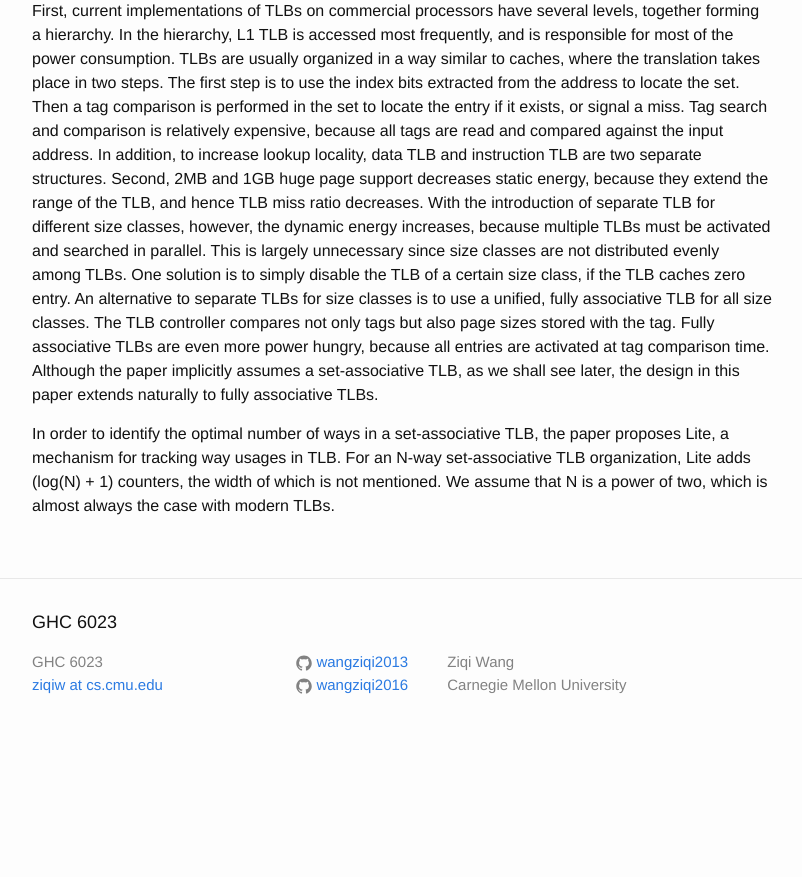
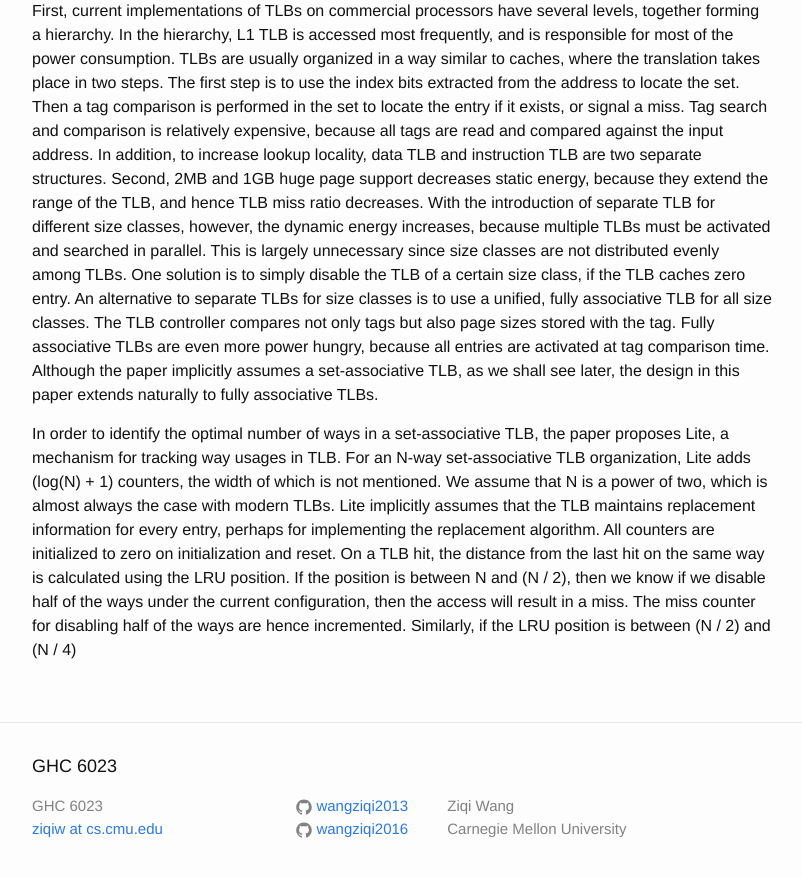
Before and after one commit to wangziqi2013/wangziqi2013.github.io, a Jekyll site: the page built from _posts/2018-06-19-Energy-Efficient-Address-Translation.markdown, in a window 1280 px wide and 900 px high, scrolled down 658 px. Shown: the top 877 px of the window, without its empty margins (238-1040 px from the left). Built offline with Jekyll 4.4.1, drawn with Linux system fonts in a browser that asks for light colours; before the commit the page ends 1414 px from its top, so only the background shows below that.

Commit message:
Working on the design

```diff
--- a/_posts/2018-06-19-Energy-Efficient-Address-Translation.markdown
+++ b/_posts/2018-06-19-Energy-Efficient-Address-Translation.markdown
@@ -42,4 +42,9 @@ TLBs.
 In order to identify the optimal number of ways in a set-associative TLB, the paper proposes Lite, a mechanism
 for tracking way usages in TLB. For an N-way set-associative TLB organization, Lite adds (log(N) + 1) counters,
 the width of which is not mentioned. We assume that N is a power of two, which is almost always the case with
-modern TLBs.
+modern TLBs. Lite implicitly assumes that the TLB maintains replacement information for every entry, perhaps
+for implementing the replacement algorithm. All counters are initialized to zero on initialization and reset.
+On a TLB hit, the distance from the last hit on the same way is calculated using the LRU position. If the position
+is between N and (N / 2), then we know if we disable half of the ways under the current configuration, then the
+access will result in a miss. The miss counter for disabling half of the ways are hence incremented. Similarly,
+if the LRU position is between (N / 2) and (N / 4)
```
